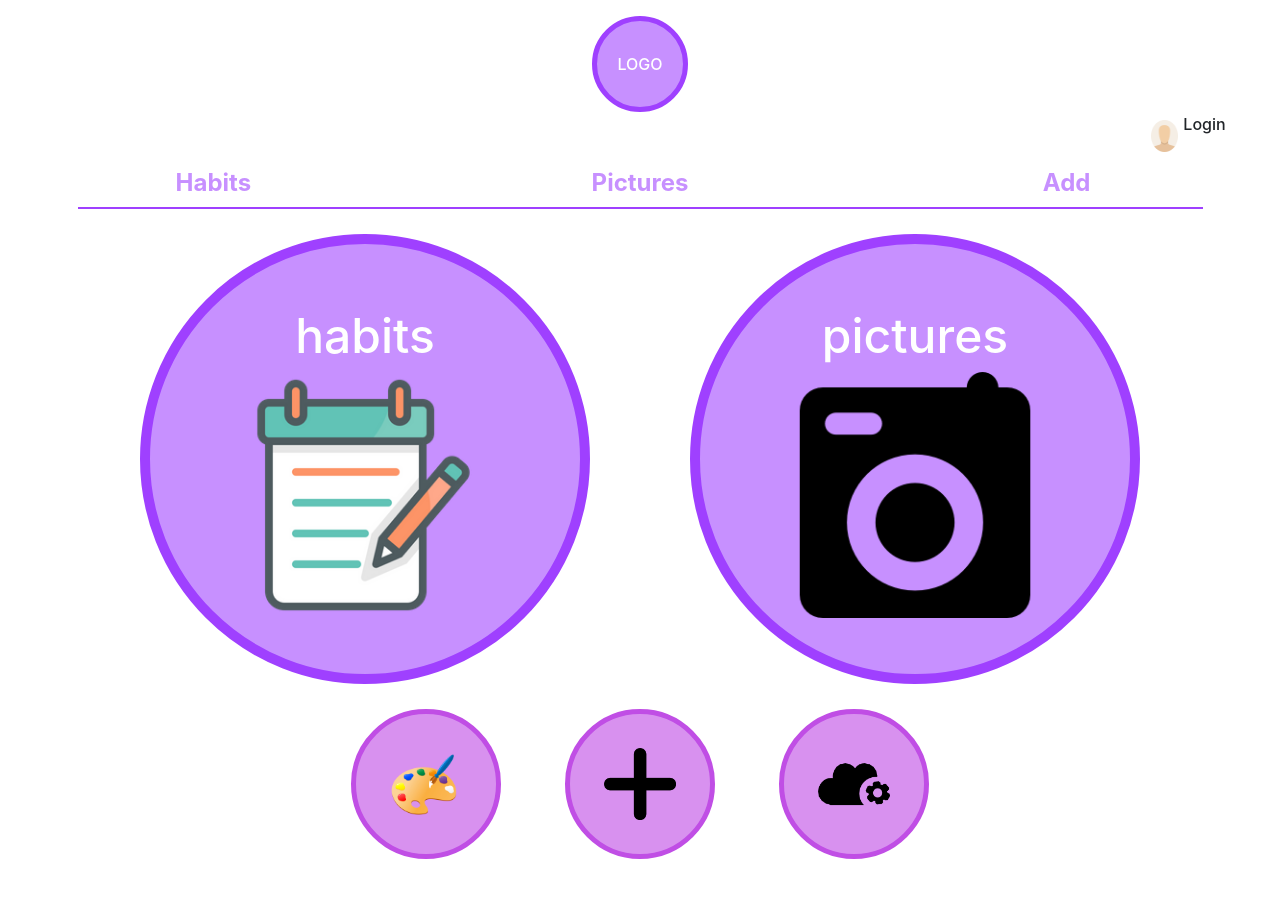
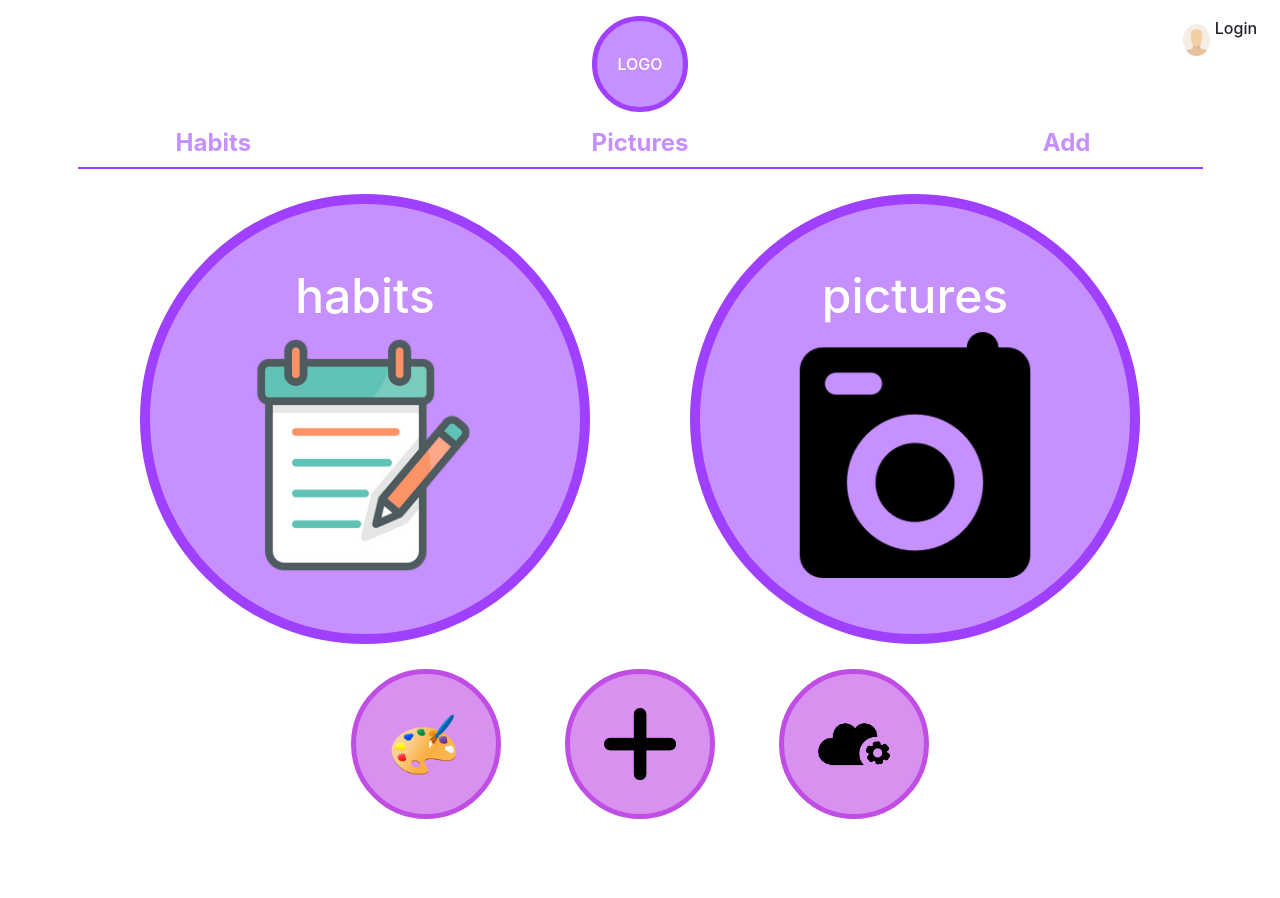
Before and after one commit to leeyunsik1999/326-final-team-omega, a website with bundled scripts: page client/index.html in a window 1280 px wide. Built offline with nearby package versions, Linux system fonts and the light colour scheme.

Commit message:
Made main page load by JS. Fixed up toolbar row issues

```diff
--- a/client/basic.js
+++ b/client/basic.js
@@ -1,4 +1,5 @@
 import { load_toolbar } from './page_loaders/toolbar.js';
+import { load_main_page } from './page_loaders/main_page.js';
 
 /**
  * Takes in the page id of page-content's child to show. Hides all other children of page-content.
@@ -17,13 +18,19 @@ function load_page(page_id) {
 
     for (const page of pages) {
         document.getElementById(page).style.display = page === page_id ? "block" : "none";
+
+        // Once all pages are loaded by JS, toggle them at the end of generation so we can use this to switch visibility instead
+        //document.getElementById(page).classList.toggle("visible");
     }
 }
 
 function initialize() {
-    const page = document.getElementById("page-container");
-    // Creating toolbar HTML via javascript
-    load_toolbar(page);
+    const page_container = document.getElementById("page-container");
+    const page = document.getElementById("page-content");
+    // Loading pages via JS
+    load_toolbar(page_container);
+
+    load_main_page(page);
 
     // Adding functionality to logo button going back to main page
     document.getElementById("toolbar-logo-button").addEventListener("click", () => load_page("main-page"));
--- a/client/index.html
+++ b/client/index.html
@@ -16,30 +16,7 @@
 
         <div id="page-content">
             <!-- THIS IS THE MAIN PAGE -->
-            <div id="main-page" class="page">
-                <div id="main-button-row" class="d-flex justify-content-center">
-                    <div id="habits-page-main-button" class="main-button d-flex justify-content-center align-items-center flex-column">
-                        <div class="row main-button-text">habits</div>
-                        <img id="habits-button-logo" class="button-image row" src="./images/notepad_logo.png">
-                    </div>
-                    <div id="pictures-page-main-button" class="main-button d-flex justify-content-center align-items-center flex-column">
-                        <div class="row main-button-text">pictures</div>
-                        <img id="pictures-button-logo" class="button-image" src="./images/camera_logo.png">
-                    </div>
 
-                </div>
-                <div id="sub-button-row" class="d-flex justify-content-center">
-                    <div id="theme-page-sub-button" class="sub-button d-flex justify-content-center align-items-center">
-                        <img id="theme-button-logo" class="button-image" src="./images/palette_logo.png">
-                    </div>
-                    <div id="add-page-sub-button" class="sub-button d-flex justify-content-center align-items-center">
-                        <img id="add-button-logo" class="button-image" src="./images/add_logo.png">
-                    </div>
-                    <div id="setting-page-sub-button" class="sub-button d-flex justify-content-center align-items-center">
-                        <img id="setting-button-logo" class="button-image" src="./images/settings_logo.png">
-                    </div>
-                </div>
-            </div>
             <!-- THIS IS THE HABITS PAGE FOR DAILY AND MONTHLY -->
             <div id="habits-page" class="page">
                 <div class = "container">
@@ -236,7 +213,7 @@
                 </div>
             </div>
             <div id="pictures-page" class="page">
-                <img class="photo-image" src="./images/camera_logo.png">
+                <img class="photo-image" src="./images/pictures_logo.png">
                 <div class="container gallery-container">
                         <div class="row" id="gallery-row">
                             <div class="column" id="gallery-column">
--- /dev/null
+++ b/client/page_loaders/main_page.js
@@ -0,0 +1,102 @@
+/**
+ * Function that takes in a DOM element to add the main page as a child to.
+ * Generates the main page along with its buttons.
+ * Input *should* be page-content.
+ * @param {DOM} parent should be the page-content to add the page to.
+ */
+export function load_main_page(parent){
+    // Outermost div that is the main page
+    const main_page = document.createElement("div");
+    main_page.id = "main-page";
+    main_page.classList.add("page");
+
+    // Appending main page to page holder
+    parent.appendChild(main_page);
+
+    // Generating and appending main and sub buttons to main page
+    main_row(main_page);
+    sub_row(main_page);
+}
+
+/**
+ * Function that generates and appends the main buttons to the main page.
+ * @param {DOM} page DOM element of the main page.
+ */
+function main_row(page){
+    // Row for buttons to be located in.
+    const main_button_row = document.createElement("div");
+    main_button_row.id = "main-button-row";
+    main_button_row.classList.add("d-flex", "justify-content-center");
+
+    /**
+     * Helper function that creates main button based off input text.
+     * @param {String} text text that defines the button.
+     * @returns {DOM} button DOM element
+     */
+    function main_button_creator(text){
+        // Holder for the text and image of button
+        const button = document.createElement("div");
+        button.id = `${text}-page-main-button`;
+        button.classList.add("main-button", "d-flex", "justify-content-center", "align-items-center", "flex-column");
+
+        // Creating text for button and appending to button
+        const button_text = document.createElement("div");
+        button_text.classList.add("row", "main-button-text");
+        button_text.innerText = text;
+        button.appendChild(button_text);
+
+        // Creating image for button and appending to button
+        const button_logo = document.createElement("img");
+        button_logo.id = `${text}-button-logo`;
+        button_logo.classList.add("button-image");
+        button_logo.src = `./images/${text}_logo.png`;
+        button.appendChild(button_logo);
+
+        return button;
+    }
+
+    // Creating and appending buttons to row
+    main_button_row.appendChild(main_button_creator("habits"));
+    main_button_row.appendChild(main_button_creator("pictures"));
+
+    page.appendChild(main_button_row);
+}
+
+/**
+ * Function that generates and appends the sub buttons to the main page.
+ * @param {DOM} page DOM element of the main page.
+ */
+ function sub_row(page){
+    // Row for buttons to be located in.
+    const sub_button_row = document.createElement("div");
+    sub_button_row.id = "sub-button-row";
+    sub_button_row.classList.add("d-flex", "justify-content-center");
+
+    /**
+     * Helper function that creates sub button based off input text.
+     * @param {String} text text that defines the button.
+     * @returns {DOM} button DOM element
+     */
+    function sub_button_creator(text){
+        // Holder for the text and image of button
+        const button = document.createElement("div");
+        button.id = `${text}-page-sub-button`;
+        button.classList.add("sub-button", "d-flex", "justify-content-center", "align-items-center");
+
+        // Creating image for button and appending to button
+        const button_logo = document.createElement("img");
+        button_logo.id = `${text}-button-logo`;
+        button_logo.classList.add("button-image");
+        button_logo.src = `./images/${text}_logo.png`;
+        button.appendChild(button_logo);
+
+        return button;
+    }
+
+    // Creating and appending buttons to row
+    sub_button_row.appendChild(sub_button_creator("theme"));
+    sub_button_row.appendChild(sub_button_creator("add"));
+    sub_button_row.appendChild(sub_button_creator("setting"));
+
+    page.appendChild(sub_button_row);
+}
--- a/client/page_loaders/toolbar.js
+++ b/client/page_loaders/toolbar.js
@@ -33,6 +33,7 @@ function append_logo_row(toolbar){
     // Creating logo row to add contents to
     const logo_row = document.createElement("div");
     logo_row.id = "logo-row";
+    logo_row.classList.add("row");
 
 
 
@@ -47,7 +48,7 @@ function append_logo_row(toolbar){
     // Creating logo div and appending to logo_row
     const logo_toolbar = document.createElement("div");
     logo_toolbar.id = "logo-toolbar";
-    logo_toolbar.classList.add("d-flex", "justify-content-center");
+    logo_toolbar.classList.add("d-flex", "justify-content-center", "col");
     logo_row.appendChild(logo_toolbar);
 
     // Creating logo button holder and appending logo button to logo_toolbar
```
Also changed, not shown: client/page_loaders/loader.js (added, +8 -0 lines), client/images/habits_logo.png (renamed from client/images/notepad_logo.png), client/images/pictures_logo.png (renamed from client/images/camera_logo.png), client/images/setting_logo.png (renamed from client/images/settings_logo.png), client/images/theme_logo.png (renamed from client/images/palette_logo.png).
